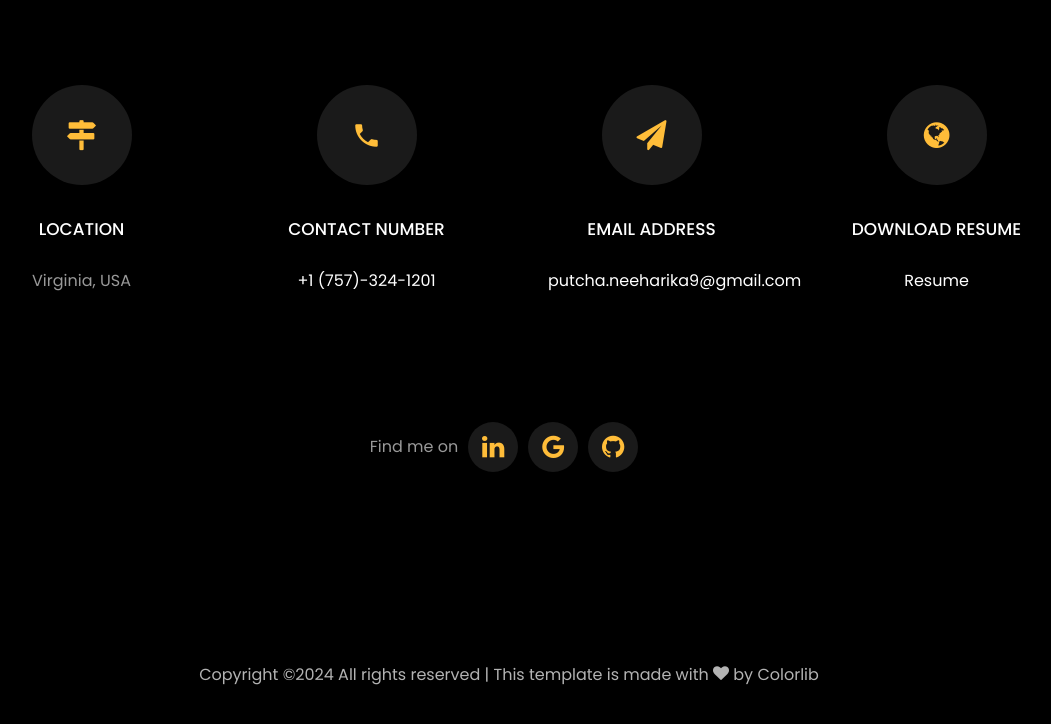
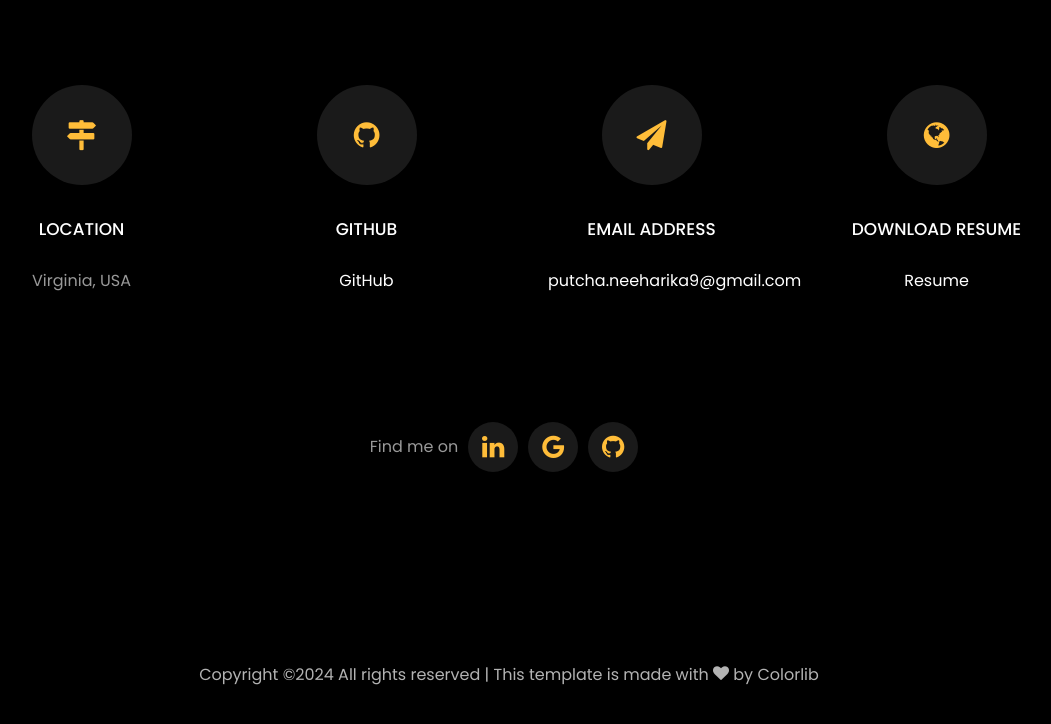
Before and after one commit to neeharikaputcha9/neeharikaputcha9.portfolio, a plain HTML site: page index.html in a window 1280 px wide. Shown: the part 5592-6316 px from the top of the page, without its empty margins (131-1182 px from the left). Drawn offline with Linux system fonts and the light colour scheme; files whose address does not match are found by name.

Commit message:
Add files via upload

```diff
--- a/index.html
+++ b/index.html
@@ -1,7 +1,7 @@
 <!DOCTYPE html>
 <html lang="en">
   <head>
-    <title>Neeharika Putcha Portfolio</title>
+    <title>Neeharika Portfolio</title>
     <meta charset="utf-8">
     <meta name="viewport" content="width=device-width, initial-scale=1, shrink-to-fit=no">
 
@@ -569,10 +569,10 @@
           <div class="col-md-6 col-lg-3 d-flex ftco-animate">
           	<div class="align-self-stretch box p-4 text-center">
           		<div class="icon d-flex align-items-center justify-content-center">
-          			<span class="icon-phone2"></span>
+          			<span class="icon-github"></span>
           		</div>
-          		<h3 class="mb-4">Contact Number</h3>
-	            <p><a href="tel://0101010101">+1 (757)-324-1201</a></p>
+          		<h3 class="mb-4">GitHub</h3>
+	            <p><a href="https://github.com/neeharikaputcha9">GitHub</a></p>
 	          </div>
           </div>
           <div class="col-md-6 col-lg-3 d-flex ftco-animate">
```
